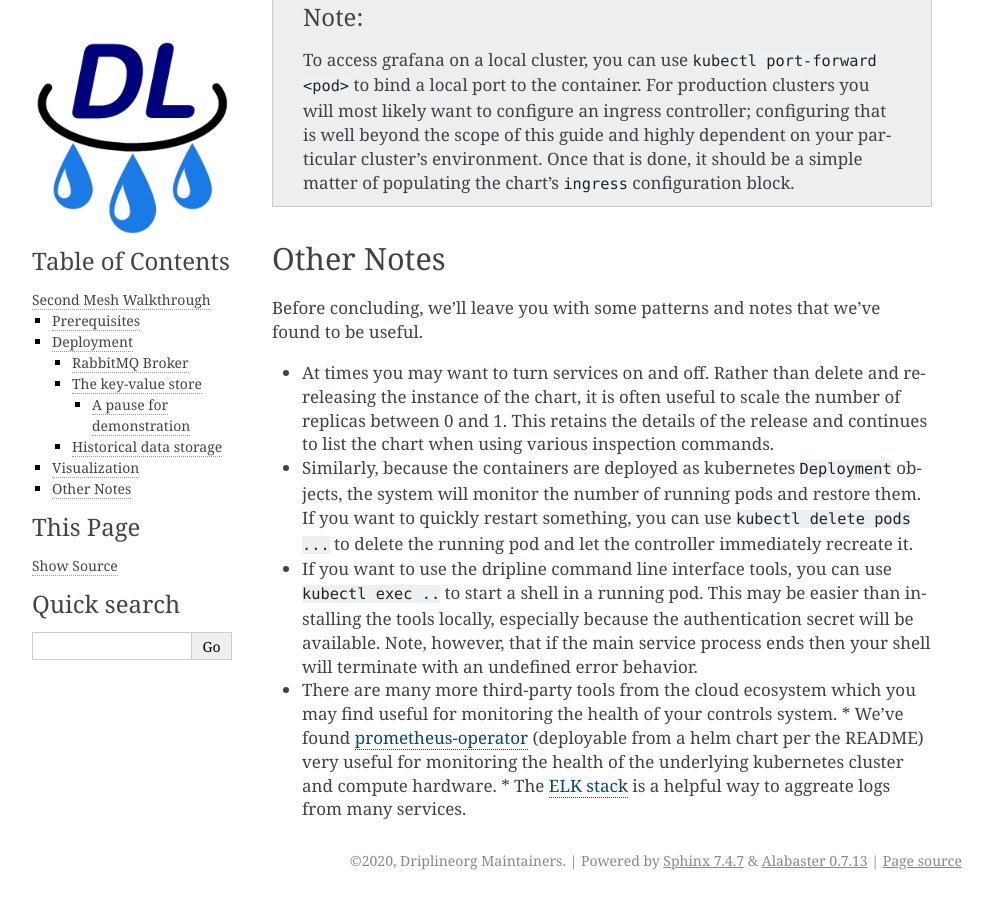
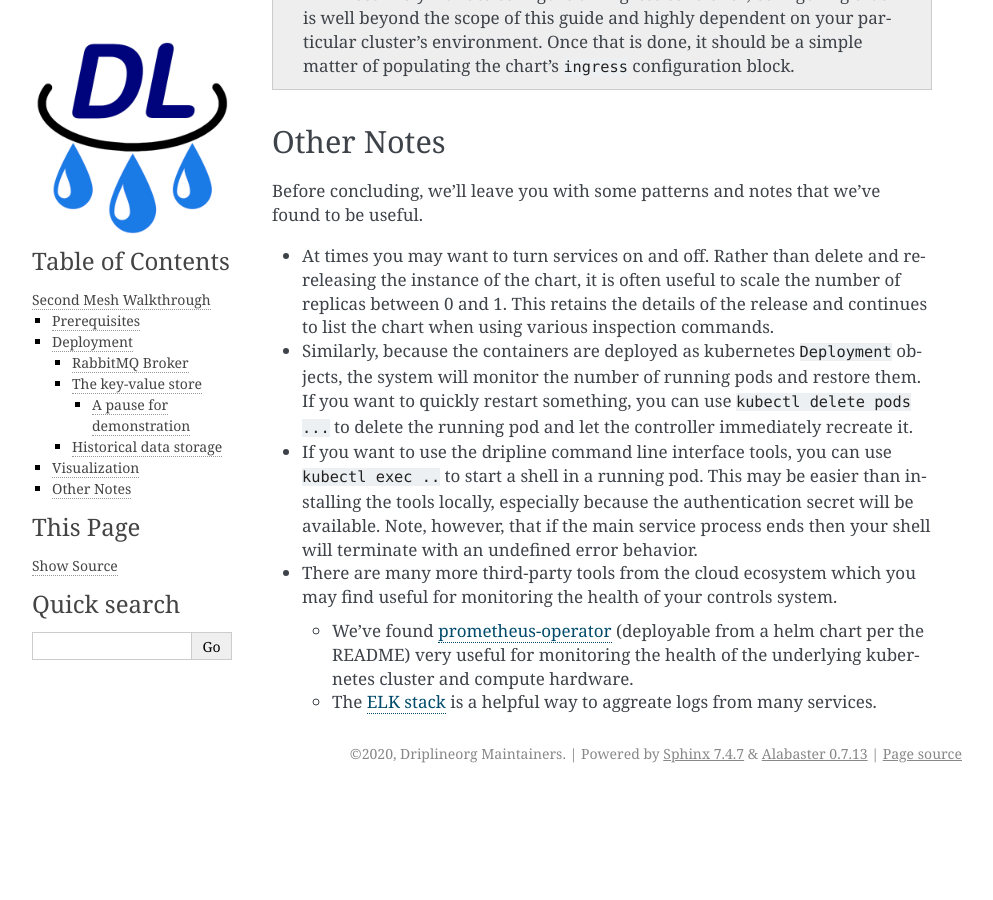
Before and after one commit to driplineorg/controls-guide, a Sphinx documentation site: the page built from source/guides/second-mesh.rst, in a window 1280 px wide and 900 px high, scrolled down 4751 px. Shown: the whole window, without its empty margins (148-1141 px from the left). Built offline with Sphinx 7.4.7, drawn with Linux system fonts in a browser that asks for light colours; after the commit the page ends 5544 px from its top, so only the background shows below that; part of the change alters nothing that is shown.

```diff
--- a/source/guides/second-mesh.rst
+++ b/source/guides/second-mesh.rst
@@ -153,7 +153,7 @@ Visualization
 We again install grafana to use for looking at our daata.
 We use a kubernetes manifest to create a secret with the datasource configuration required for connecting to our database and then pass it into the chart so that it gets provisioned automatically (see chart docs for details).
 
-.. literalinclude:: ../../examples/second-mesh/grafana-datasource-secret.yaml
+.. .. literalinclude:: ../../examples/second-mesh/grafana-datasource-secret.yaml
    :caption: grafana-datasource-secret.yaml
    :language: yaml
    :linenos:
@@ -188,5 +188,6 @@ Before concluding, we'll leave you with some patterns and notes that we've found
 * Similarly, because the containers are deployed as kubernetes ``Deployment`` objects, the system will monitor the number of running pods and restore them. If you want to quickly restart something, you can use ``kubectl delete pods ...`` to delete the running pod and let the controller immediately recreate it.
 * If you want to use the dripline command line interface tools, you can use ``kubectl exec ..`` to start a shell in a running pod. This may be easier than installing the tools locally, especially because the authentication secret will be available. Note, however, that if the main service process ends then your shell will terminate with an undefined error behavior.
 * There are many more third-party tools from the cloud ecosystem which you may find useful for monitoring the health of your controls system.
+
   * We've found `prometheus-operator <https://github.com/coreos/prometheus-operator>`_ (deployable from a helm chart per the README) very useful for monitoring the health of the underlying kubernetes cluster and compute hardware.
   * The `ELK stack <https://www.elastic.co/elastic-stack?ultron=[EL]-[B]-[Trials]-[AMER]-[US-W]-Exact&blade=adwords-s&Device=c&thor=elk%20stack&gclid=Cj0KCQjwhtT1BRCiARIsAGlY51K3Kdpj_ZQmcAgcHLEs0JqUGK2gCiAJ-IDzXM1SmCXGM2dNwGukzHcaAhT-EALw_wcB>`_ is a helpful way to aggreate logs from many services.
```
Also changed, not shown: 2 other files.
